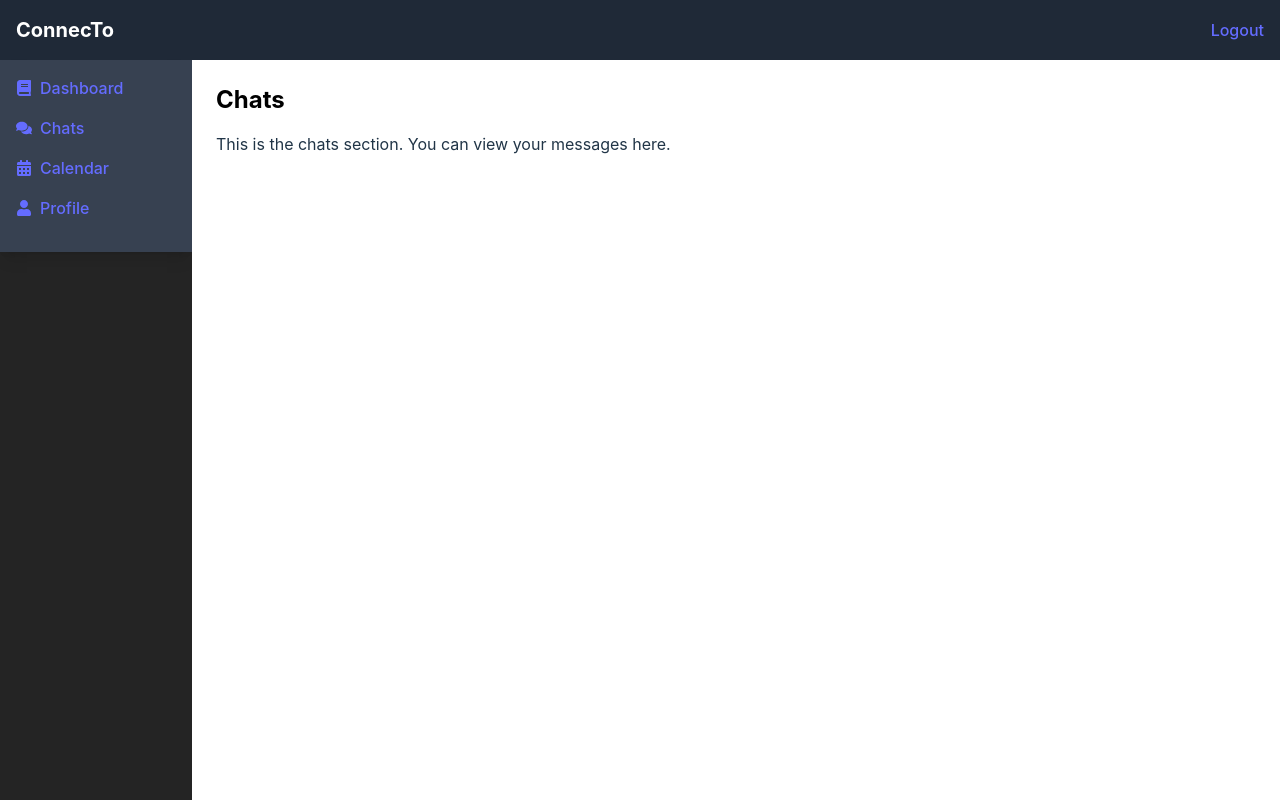
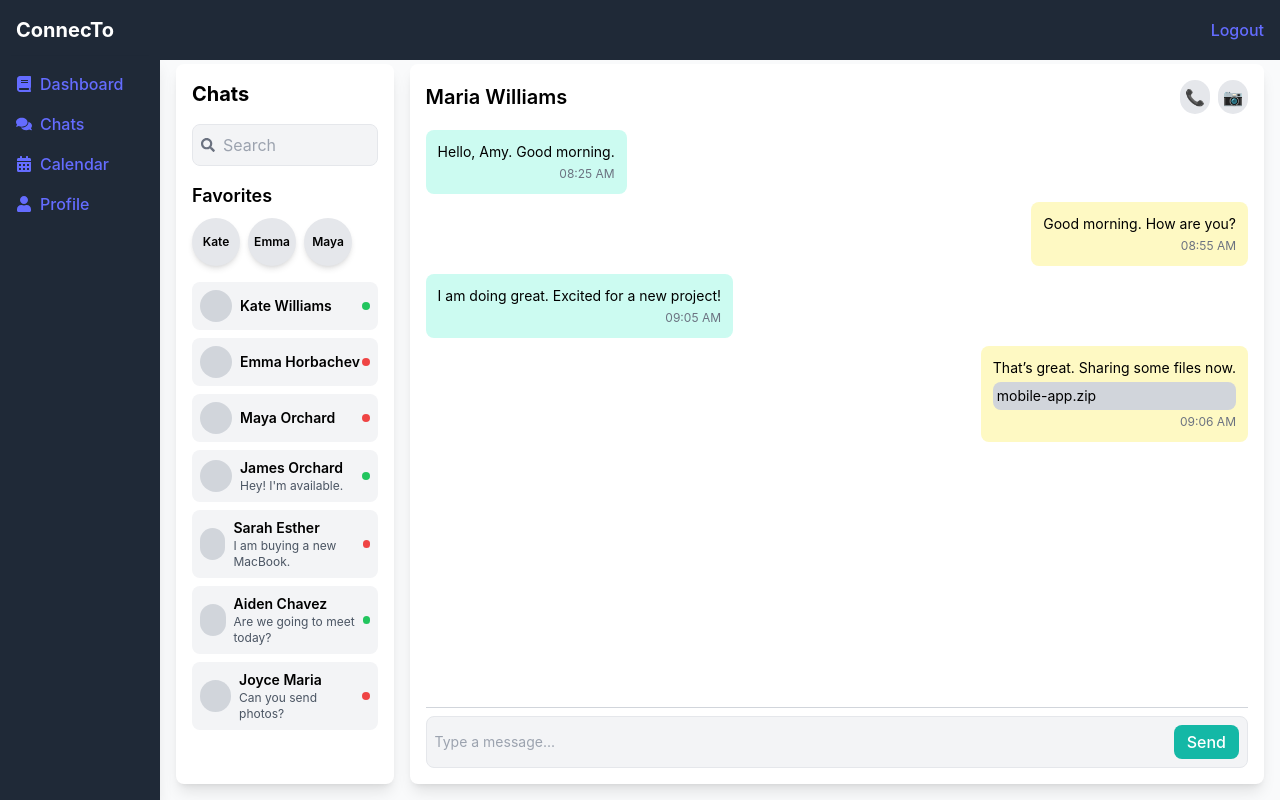
Before and after one commit to Divyansh-13/ConnecTo_Dashboard, a React (Vite) app: page /chats in a window 1280 px wide. Built offline with nearby package versions, Linux system fonts and the light colour scheme.

Commit message:
chat_change

```diff
--- a/src/pages/Dashboard.jsx
+++ b/src/pages/Dashboard.jsx
@@ -7,18 +7,18 @@ const Dashboard = () => {
   return (
     <div className="flex flex-col min-h-screen bg-gradient-to-r from-blue-500 to-purple-600">
       {/* Top Navigation */}
-      <header className="bg-gray-800 text-white p-4 flex justify-between items-center shadow-md">
-        <h1 className="text-2xl font-bold">ConnecTo</h1>
+      <header className="bg-gray-800 text-white p-4 flex justify-between items-center">
+        <h1 className="text-xl font-bold">ConnecTo</h1>
         <nav>
           <ul className="flex space-x-4">
-            <li><a href="#" className="hover:text-gray-400 transition">Logout</a></li>
+            <li><a href="#" className="hover:text-gray-400">Logout</a></li>
           </ul>
         </nav>
       </header>
 
       <div className="flex flex-1">
         {/* Sidebar */}
-        <aside className="w-48 bg-gray-700 text-white h-full p-4 shadow-lg">
+        <aside className="w-48 bg-gray-700 text-white h-100 p-4 shadow-lg">
           <nav>
             <ul>
               <li className="mb-4">
--- a/src/pages/chats.jsx
+++ b/src/pages/chats.jsx
@@ -1,55 +1,187 @@
 // src/pages/Chats.jsx
-import React from 'react';
+import React, { useState } from 'react';
 import { Link } from 'react-router-dom';
-import { FaComments, FaCalendarAlt, FaUser, FaBook } from 'react-icons/fa';
+import { FaComments, FaCalendarAlt, FaUser, FaBook, FaSearch } from 'react-icons/fa';
 
 const Chats = () => {
+  const [selectedChat, setSelectedChat] = useState(null);
+
+  const contacts = [
+    { id: 1, name: 'Kate Williams', status: 'online', favorite: true },
+    { id: 2, name: 'Emma Horbachev', status: 'offline', favorite: true },
+    { id: 3, name: 'Maya Orchard', status: 'offline', favorite: true },
+    { id: 4, name: 'James Orchard', message: "Hey! I'm available.", status: 'online' },
+    { id: 5, name: 'Sarah Esther', message: 'I am buying a new MacBook.', status: 'offline' },
+    { id: 6, name: 'Aiden Chavez', message: 'Are we going to meet today?', status: 'online' },
+    { id: 7, name: 'Joyce Maria', message: 'Can you send photos?', status: 'offline' },
+  ];
+
+  const messages = [
+    { id: 1, sender: 'Maria', text: 'Hello, Amy. Good morning.', time: '08:25 AM' },
+    { id: 2, sender: 'Amy', text: 'Good morning. How are you?', time: '08:55 AM' },
+    { id: 3, sender: 'Maria', text: 'I am doing great. Excited for a new project!', time: '09:05 AM' },
+    { id: 4, sender: 'Amy', text: 'That’s great. Sharing some files now.', time: '09:06 AM', file: 'mobile-app.zip' },
+  ];
+
   return (
     <div className="flex flex-col min-h-screen">
-      {/* Top Navigation */}
-      <header className="bg-gray-800 text-white p-4 flex justify-between items-center">
+      {/* Top Navigation - Fixed */}
+      <header className="bg-gray-800 text-white p-4 flex justify-between items-center fixed top-0 left-0 right-0 z-10">
         <h1 className="text-xl font-bold">ConnecTo</h1>
         <nav>
           <ul className="flex space-x-4">
-            <li><a href="#" className="hover:text-gray-400">Logout</a></li>
+            <li>
+              <a href="#" className="hover:text-gray-400">Logout</a>
+            </li>
           </ul>
         </nav>
       </header>
 
       <div className="flex flex-1">
-        {/* Sidebar */}
-        <aside className="w-48 bg-gray-700 text-white h-full p-4 shadow-lg">
+        {/* Sidebar - Fixed */}
+        <aside className="w-40 bg-gray-800 text-white p-4 shadow-lg fixed top-14 bottom-0 left-0 z-10 overflow-y-auto">
           <nav>
             <ul>
               <li className="mb-4">
-                <Link to="/" className="flex items-center hover:text-gray-400 transition">
-                  <FaBook className="mr-2"/> Dashboard
+                <Link to="/" className="flex items-center hover:text-gray-300 transition">
+                  <FaBook className="mr-2" /> Dashboard
                 </Link>
               </li>
               <li className="mb-4">
-                <Link to="/chats" className="flex items-center hover:text-gray-400 transition">
-                  <FaComments className="mr-2"/> Chats
+                <Link to="/chats" className="flex items-center hover:text-gray-300 transition">
+                  <FaComments className="mr-2" /> Chats
                 </Link>
               </li>
               <li className="mb-4">
-                <Link to="/calendar" className="flex items-center hover:text-gray-400 transition">
-                  <FaCalendarAlt className="mr-2"/> Calendar
+                <Link to="/calendar" className="flex items-center hover:text-gray-300 transition">
+                  <FaCalendarAlt className="mr-2" /> Calendar
                 </Link>
               </li>
               <li className="mb-4">
-                <Link to="/profile" className="flex items-center hover:text-gray-400 transition">
-                  <FaUser className="mr-2"/> Profile
+                <Link to="/profile" className="flex items-center hover:text-gray-300 transition">
+                  <FaUser className="mr-2" /> Profile
                 </Link>
               </li>
             </ul>
           </nav>
         </aside>
 
-        {/* Main Content */}
-        <main className="flex-1 bg-white p-6">
-          <h2 className="text-2xl font-bold mb-4 text-black">Chats</h2>
-          <p>This is the chats section. You can view your messages here.</p>
-          {/* Add chat functionality here */}
+        {/* Chat Section */}
+        <main className="flex-1 bg-gray-50 p-4 ml-40 pt-16">
+          <div className="flex h-full">
+            {/* Contacts List */}
+            <aside className="w-1/5 bg-white p-4 shadow-lg rounded-lg overflow-y-auto">
+              <h2 className="text-xl font-bold mb-4 text-black">Chats</h2>
+
+              {/* Search Bar */}
+              <div className="mb-4">
+                <div className="flex items-center border rounded-lg p-2 bg-gray-100">
+                  <FaSearch className="text-gray-500 mr-2" />
+                  <input
+                    type="text"
+                    placeholder="Search"
+                    className="w-full outline-none bg-transparent text-black"
+                  />
+                </div>
+              </div>
+
+              {/* Favorites Section */}
+              <h3 className="text-lg font-semibold mb-2 text-black">Favorites</h3>
+              <div className="flex space-x-2 mb-4">
+                {contacts.filter((c) => c.favorite).map((contact) => (
+                  <div
+                    key={contact.id}
+                    className="w-12 h-12 bg-gray-200 rounded-full shadow-md flex items-center justify-center text-center"
+                  >
+                    <p className="text-xs font-semibold text-black">
+                      {contact.name.split(' ')[0]}
+                    </p>
+                  </div>
+                ))}
+              </div>
+
+              {/* Contact List */}
+              <ul>
+                {contacts.map((contact) => (
+                  <li
+                    key={contact.id}
+                    className={`flex items-center justify-between mb-2 p-2 rounded-lg ${
+                      selectedChat === contact.id ? 'bg-teal-200' : 'bg-gray-100'
+                    }`}
+                    onClick={() => setSelectedChat(contact.id)}
+                  >
+                    <div className="flex items-center">
+                      <div className="w-8 h-8 bg-gray-300 rounded-full mr-2"></div>
+                      <div>
+                        <p className="font-semibold text-black text-sm">{contact.name}</p>
+                        {contact.message && (
+                          <p className="text-xs text-gray-600">{contact.message}</p>
+                        )}
+                      </div>
+                    </div>
+                    <div
+                      className={`w-2 h-2 rounded-full ${
+                        contact.status === 'online' ? 'bg-green-500' : 'bg-red-500'
+                      }`}
+                    ></div>
+                  </li>
+                ))}
+              </ul>
+            </aside>
+
+            {/* Chat Window */}
+            <div className="flex-1 bg-white p-4 flex flex-col shadow-lg rounded-lg ml-4">
+              <header className="flex items-center justify-between mb-4">
+                <h2 className="text-xl font-semibold text-black">Maria Williams</h2>
+                <div className="flex space-x-2">
+                  <button className="bg-gray-200 p-1 rounded-full">📞</button>
+                  <button className="bg-gray-200 p-1 rounded-full">📷</button>
+                </div>
+              </header>
+
+              {/* Messages */}
+              <div className="flex-1 overflow-y-auto mb-2">
+                {messages.map((msg) => (
+                  <div
+                    key={msg.id}
+                    className={`flex mb-2 ${
+                      msg.sender === 'Maria' ? 'justify-start' : 'justify-end'
+                    }`}
+                  >
+                    <div
+                      className={`max-w-xs p-3 rounded-lg ${
+                        msg.sender === 'Maria' ? 'bg-teal-100' : 'bg-yellow-100'
+                      }`}
+                    >
+                      <p className="text-black text-sm">{msg.text}</p>
+                      {msg.file && (
+                        <div className="mt-1 bg-gray-300 p-1 rounded-lg">
+                          <p className="text-black text-sm">{msg.file}</p>
+                        </div>
+                      )}
+                      <p className="text-right text-xs text-gray-500 mt-1">
+                        {msg.time}
+                      </p>
+                    </div>
+                  </div>
+                ))}
+              </div>
+
+              {/* Input Box - Fixed at Bottom */}
+              <div className="border-t border-gray-300 pt-2">
+                <div className="flex items-center border rounded-lg p-2 bg-gray-100">
+                  <input
+                    type="text"
+                    placeholder="Type a message..."
+                    className="w-full outline-none bg-transparent text-black text-sm"
+                  />
+                  <button className="ml-2 bg-teal-500 text-white px-3 py-1 rounded-lg">
+                    Send
+                  </button>
+                </div>
+              </div>
+            </div>
+          </div>
         </main>
       </div>
     </div>
```
